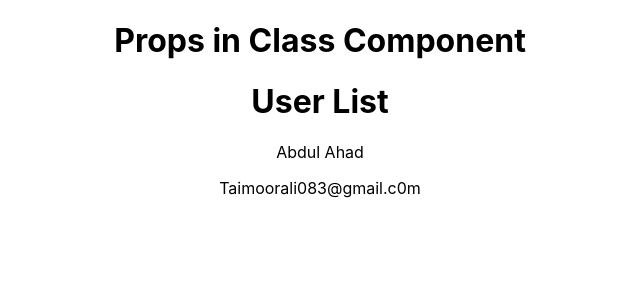
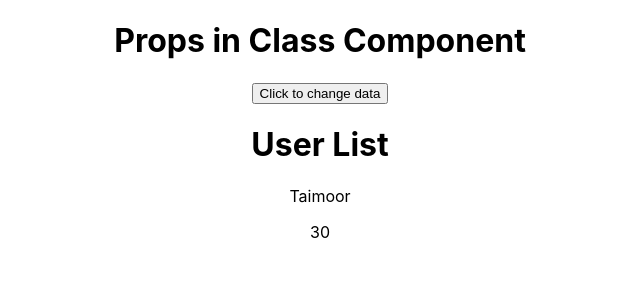
Before and after one commit to TaimoorAli77/code4Education, a React (Create React App) app: page / in a window 1280 px wide. Shown: the top 300 px of the page, without its empty margins (320-960 px from the left). Built offline with nearby package versions, Linux system fonts and the light colour scheme.

Commit message:
this.setState use in class

```diff
--- a/src/App.js
+++ b/src/App.js
@@ -2,12 +2,22 @@ import React, { Component } from 'react'
 import './App.css'
 import UserList from './UserList'
 export default class App extends Component {
-
+  constructor(){
+    super()
+    this.state = {
+      name : "Taimoor",
+      age:30
+    }
+  }
   render() {
+    const {name,age} = this.state
     return (
       <div className='App'>
         <h1>Props in Class Component</h1>
-        <UserList name="Abdul Ahad " email="Taimoorali083@gmail.c0m"/>
+        {/* <UserList name="Abdul Ahad " email="Taimoorali083@gmail.c0m"/>   */}
+        <button onClick={()=>{this.setState({name:"Ali",age:19})}}>Click to change data</button>
+        <UserList name={name} age={age}/>
+
       </div>
     )
   }
--- a/src/UserList.jsx
+++ b/src/UserList.jsx
@@ -1,18 +1,17 @@
 import React, { Component } from "react";
 
 export default class UserList extends Component {
-
   render() {
     console.log(this.props);
     // to avoid using again and again this.props destructure
-    const { name, email } = this.props;
+    const { name, age } = this.props;
     return (
       <>
         <h1>User List</h1>
         {/* <p>{this.props.name}</p>
         <p>{this.props.email}</p> */}
         <p>{name}</p>
-        <p>{email}</p>
+        <p>{age}</p>
       </>
     );
   }
```
